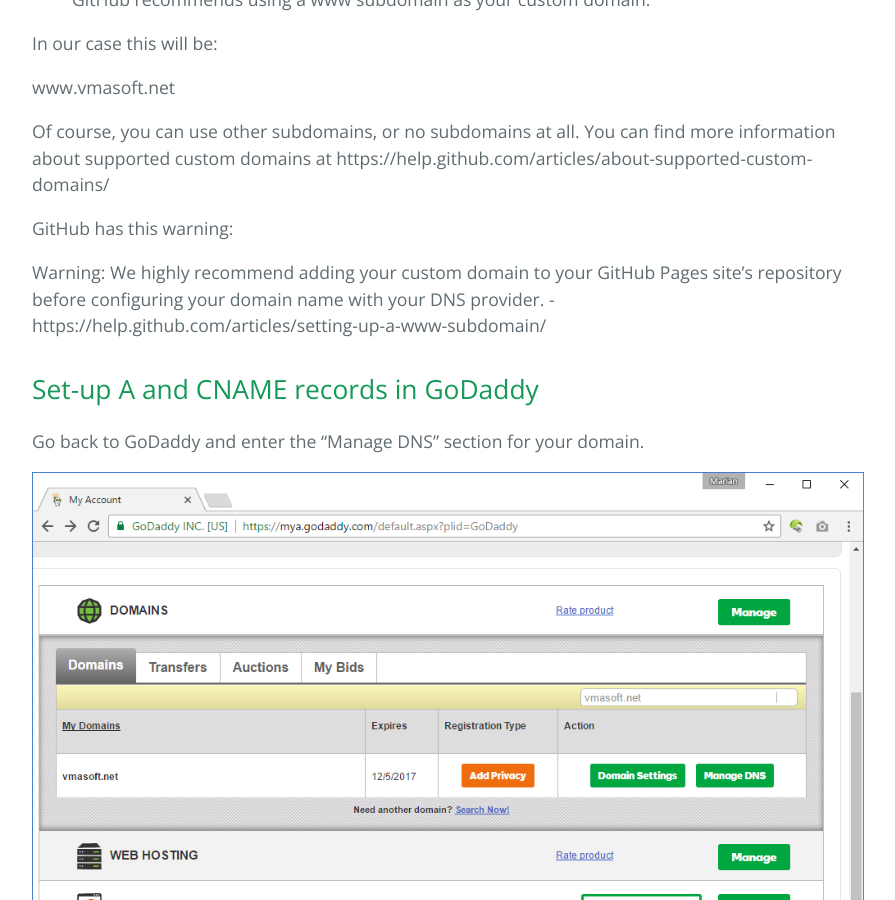
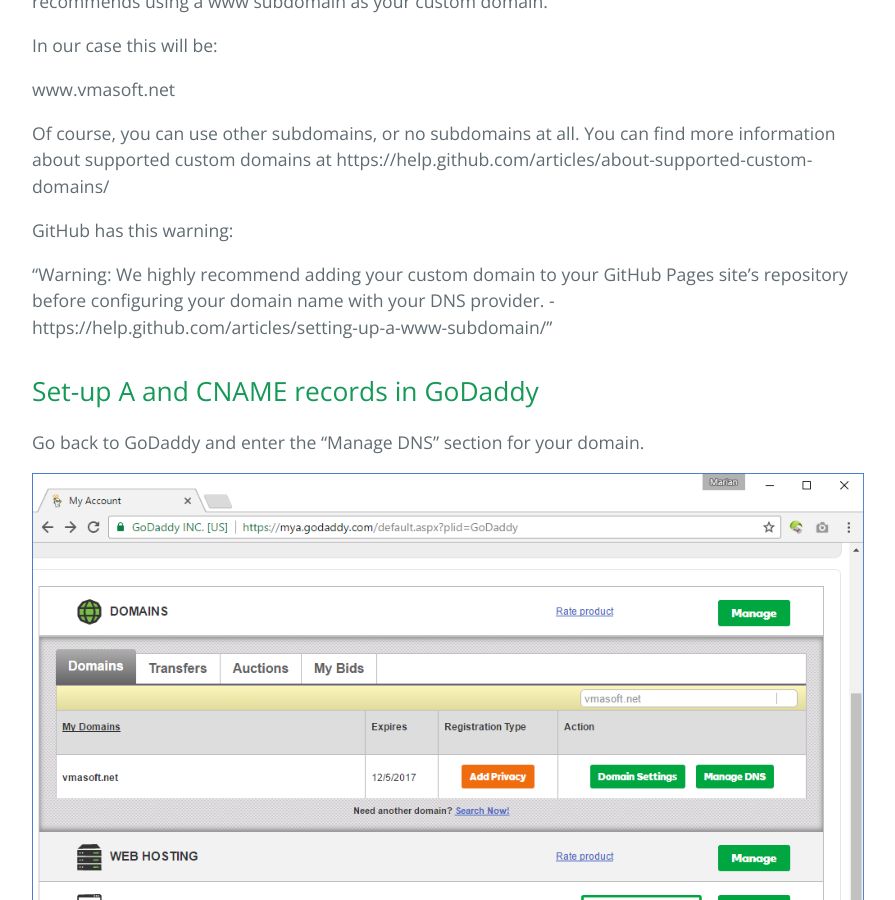
Before and after one commit to mveteanu/CodeAvenger, a Jekyll site: the page built from _posts/2017-01-09-Add-a-custom-domain-to-a-GitHub-repository.md, in a window 1280 px wide and 900 px high, scrolled down 2549 px. Shown: the whole window, without its empty margins (192-1087 px from the left). Built offline with Jekyll 4.4.1, drawn with Linux system fonts in a browser that asks for light colours; nearby versions of some CDN libraries; our own code applies the rules of GitHub Pages for plain Markdown files; part of the change alters nothing that is shown.

```diff
--- a/_posts/2017-01-09-Add-a-custom-domain-to-a-GitHub-repository.md
+++ b/_posts/2017-01-09-Add-a-custom-domain-to-a-GitHub-repository.md
@@ -51,8 +51,7 @@ In our example, this will be: https://mveteanu.github.io/vmasoft/
 Configure the custom domain in GitHub
 -------------------------------------
 
-1. In the same "GitHub Pages" section, populate the "Custom domain" textbox with your domain.
-GitHub recommends using a www subdomain as your custom domain.
+In the same "GitHub Pages" section, populate the "Custom domain" textbox with your domain. GitHub recommends using a www subdomain as your custom domain.
 
 In our case this will be:
 
@@ -64,7 +63,7 @@ https://help.github.com/articles/about-supported-custom-domains/
 
 GitHub has this warning:
 
-Warning: We highly recommend adding your custom domain to your GitHub Pages site's repository before configuring     your domain name with your DNS provider. - https://help.github.com/articles/setting-up-a-www-subdomain/
+"Warning: We highly recommend adding your custom domain to your GitHub Pages site's repository before configuring your domain name with your DNS provider. - https://help.github.com/articles/setting-up-a-www-subdomain/"
 
 
 Set-up A and CNAME records in GoDaddy
```
